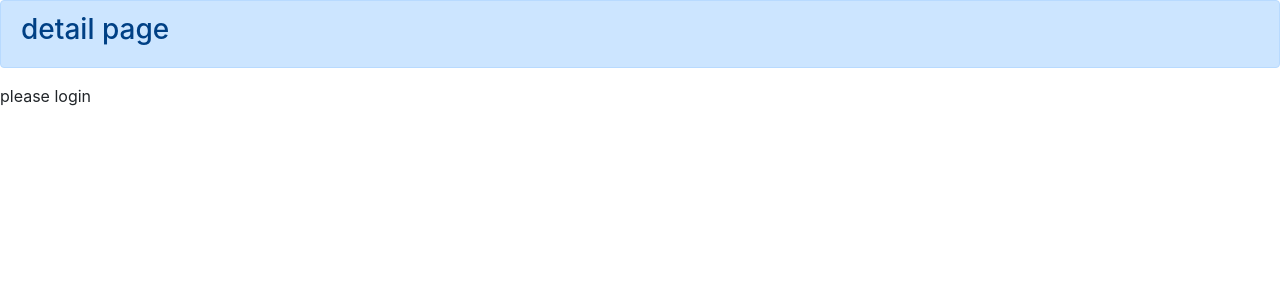
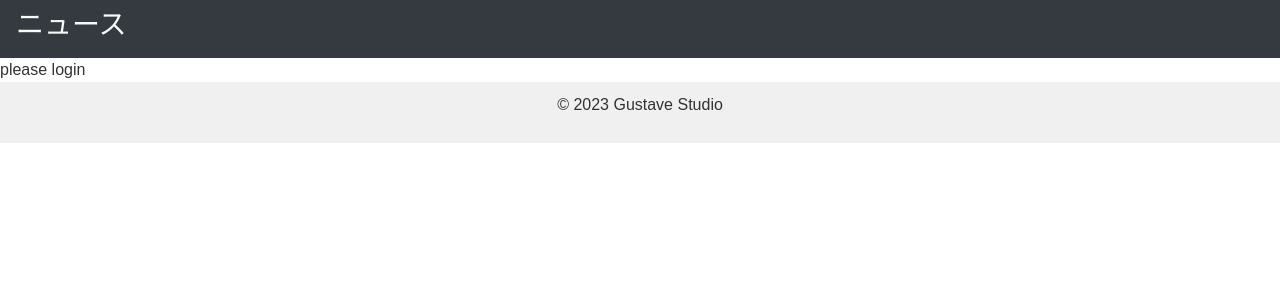
Before and after one commit to gustave-studio/science, a Django app: template templates/detail_page.html in a window 1280 px wide. Shown: the top 300 px of the page. Run offline with Django 4.2, Linux system fonts and the light colour scheme; the template is opened without the code that fills it, so the values that code supplies are empty; parts of the project's set-up code (start-up, migrations or seed data) failed here and were passed over.

Commit message:
🎨詳細ページを整える

```diff
--- /dev/null
+++ b/static/detail_page.css
@@ -0,0 +1,42 @@
+body {
+  font-family: Arial, sans-serif;
+  margin: 0;
+  padding: 0;
+  background-color: #fff;
+  color: #333;
+}
+
+header {
+  background-color: #f0f0f0;
+  padding: 10px;
+  text-align: center;
+}
+
+main {
+  max-width: 800px;
+  margin: 20px auto;
+  padding: 20px;
+}
+
+article {
+  margin-bottom: 20px;
+}
+
+h2 {
+  color: #007bff;
+}
+
+p {
+  line-height: 1.6;
+}
+
+footer {
+  background-color: #f0f0f0;
+  padding: 10px;
+  text-align: center;
+}
+
+img {
+    max-width: 100%;
+    height: auto;
+}
--- a/templates/detail_page.html
+++ b/templates/detail_page.html
@@ -1,22 +1,30 @@
 {% extends 'base.html' %}
+{% load static %}
+
+{% block customcss %}
+  <link href="{% static 'detail_page.css' %}" rel="stylesheet">
+{% endblock customcss %}
 
 {% block header %}
-<div class="alert alert-primary" role="alert">
-    <h3>detail page</h3>
-</div>
+<nav class="navbar navbar-dark bg-dark text-light">
+  <h3>ニュース</h3>
+</nav>
 {% endblock header %}
 
 {% block content %}
 {% if user.is_authenticated %}
-<div class="container">
-    <div class="alert alert-success" role="alert">
-        <p><img src="{{ object.newsimage.url }}" width=300></p>
-        <p>タイトル：{{ object.title }}</p>
-        <p>投稿者：{{ object.author }}</p>
-        <p>{{ object.content|safe }}</p>
-    </div>
-</div>
+<main>
+  <article>
+    <h2>{{ object.title }}</h2>
+    <p>投稿者：{{ object.author }}</p>
+    <p>{{ object.content|safe }}</p>
+  </article>
+</main>
 {% else %}
 please login
 {% endif %}
+
+<footer>
+    <p>&copy; 2023 Gustave Studio</p>
+</footer>
 {% endblock content %}
```
